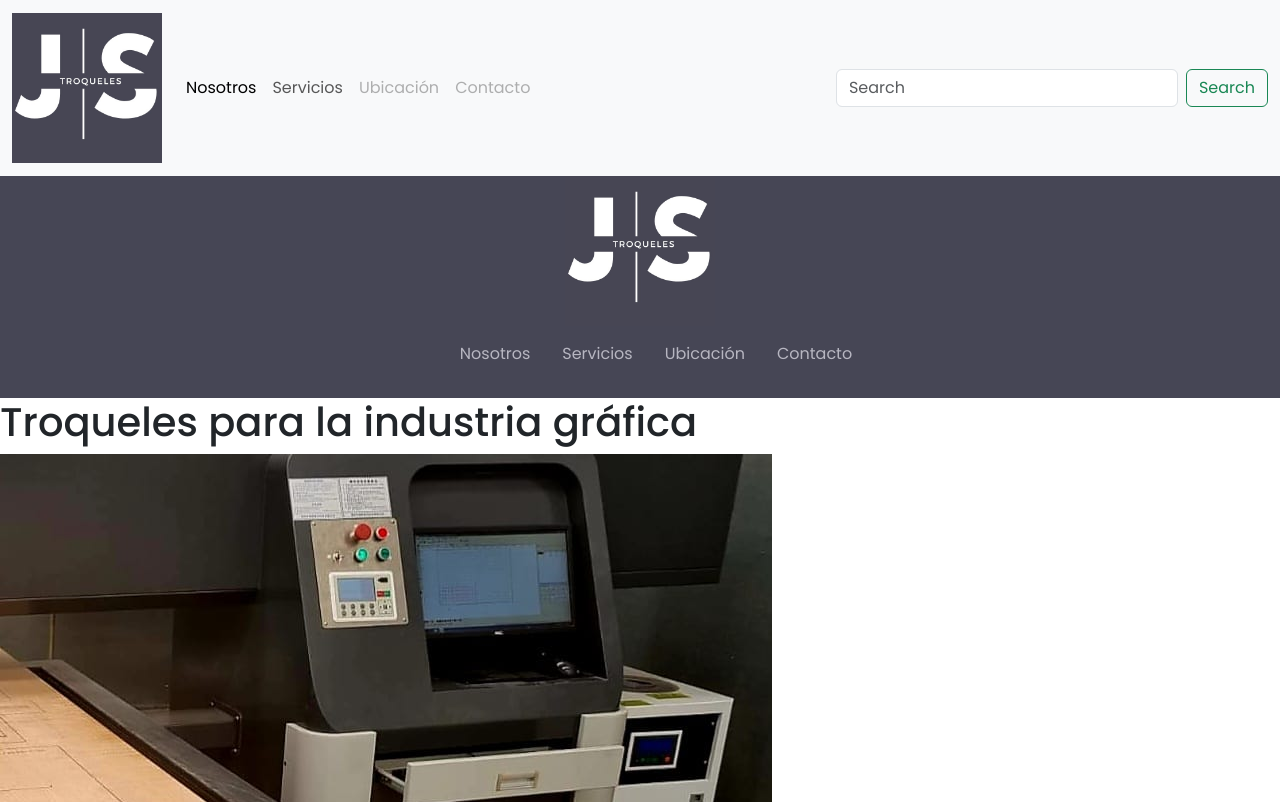
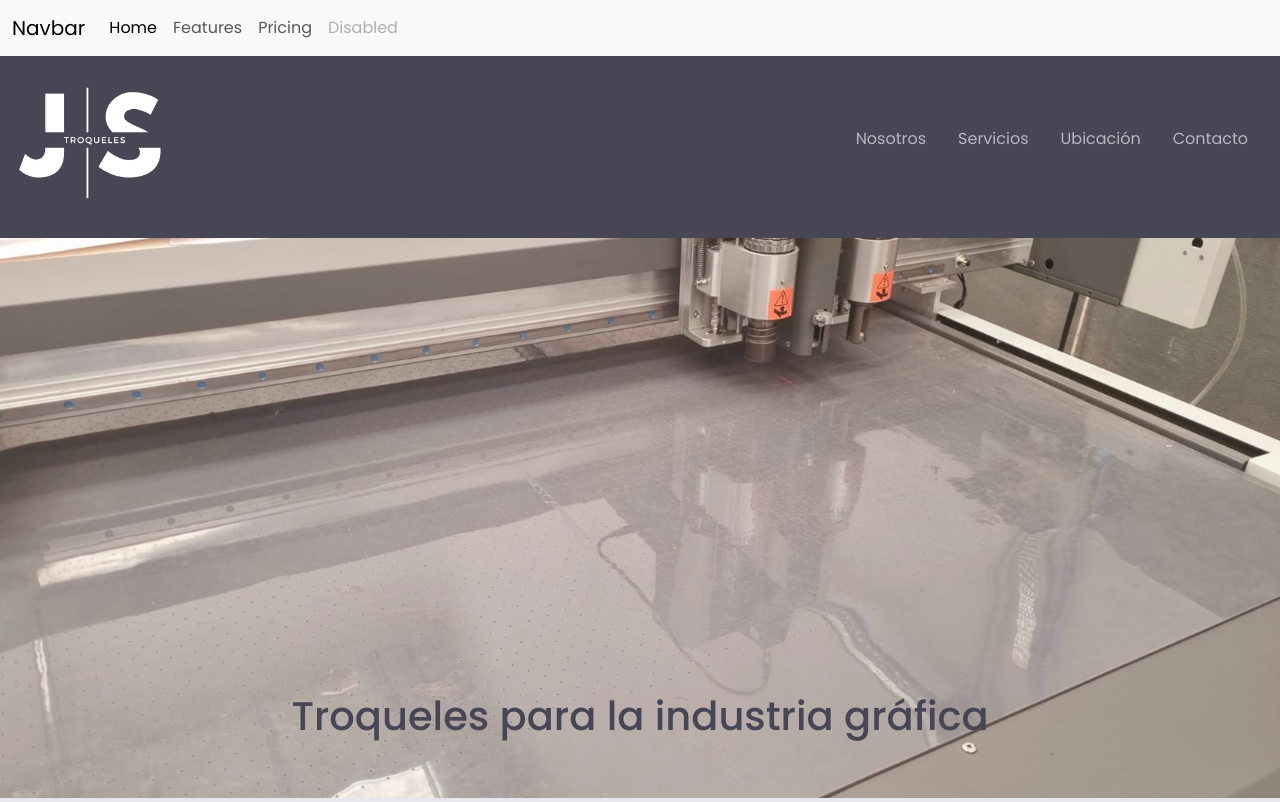
Before and after one commit to CaroRuizP/preentrega3ercaroruizpenayo, a website: page index.html in a window 1280 px wide. Shown: the top 802 px of the page. Drawn offline with nearby package versions, Linux system fonts and the light colour scheme.

Commit message:
sume mas estilos
producto

```diff
--- a/index.html
+++ b/index.html
@@ -16,41 +16,25 @@
 </head>
 
 <body>
-
-        <!--MenuHamburguesa-->
 <div>
-
   <nav class="navbar navbar-expand-lg bg-body-tertiary">
     <div class="container-fluid">
-                  <a class="navbar-brand" href="#"><img src="./recursos/logo-js-gris.jpeg" alt="Logo marca JS" class="img-logo"></a>
-                  <button class="navbar-toggler" type="button" data-bs-toggle="collapse" data-bs-target="#navbarTogglerDemo02" aria-controls="navbarTogglerDemo02" aria-expanded="false" aria-label="Toggle navigation">
+      <a class="navbar-brand" href="#">Navbar</a>
+      <button class="navbar-toggler" type="button" data-bs-toggle="collapse" data-bs-target="#navbarNavAltMarkup" aria-controls="navbarNavAltMarkup" aria-expanded="false" aria-label="Toggle navigation">
         <span class="navbar-toggler-icon"></span>
       </button>
-                  <div class="collapse navbar-collapse" id="navbarTogglerDemo02">
-                    <ul class="navbar-nav me-auto mb-2 mb-lg-0">
-                      <li class="nav-item">
-                        <a class="nav-link active" aria-current="page" href="./secciones/nosotros.html">Nosotros</a>
-                      </li>
-                      <li class="nav-item">
-                        <a class="nav-link" href="./secciones/servicios.html">Servicios</a>
-                      </li>
-                      <li class="nav-item">
-                        <a class="nav-link disabled" href="./secciones/ubicacion.html">Ubicación</a>
-                      </li>
-
-                      <li class="nav-item">
-                        <a class="nav-link disabled" href="./secciones/contacto.html">Contacto</a>
-                      </li>
-
-                    </ul>
-                    <form class="d-flex" role="search">
-                      <input class="form-control me-2" type="search" placeholder="Search" aria-label="Search">
-                      <button class="btn btn-outline-success" type="submit">Search</button>
-                    </form>
+      <div class="collapse navbar-collapse" id="navbarNavAltMarkup">
+        <div class="navbar-nav">
+          <a class="nav-link active" aria-current="page" href="#">Home</a>
+          <a class="nav-link" href="#">Features</a>
+          <a class="nav-link" href="#">Pricing</a>
+          <a class="nav-link disabled">Disabled</a>
+        </div>
       </div>
     </div>
   </nav>
 </div>
+
 
       <header class="header-flex">
         <!-- Logo-->
@@ -136,6 +120,7 @@
 <!--Boostrap-->
 <script src="https://cdn.jsdelivr.net/npm/bootstrap@5.3.0-alpha1/dist/js/bootstrap.bundle.min.js" integrity="sha384-w76AqPfDkMBDXo30jS1Sgez6pr3x5MlQ1ZAGC+nuZB+EYdgRZgiwxhTBTkF7CXvN" crossorigin="anonymous"></script>
 
+
 <!--ANimacion JS-->
 <script src="https://cdn.jsdelivr.net/npm/bootstrap@5.3.0-alpha1/dist/js/bootstrap.min.js" integrity="sha384-mQ93GR66B00ZXjt0YO5KlohRA5SY2XofN4zfuZxLkoj1gXtW8ANNCe9d5Y3eG5eD" crossorigin="anonymous"></script>
 
--- a/scss/main.scss
+++ b/scss/main.scss
@@ -7,6 +7,12 @@ $color-clarito:#EDDFEF;
 
 
 @import './sections/header';
+@import './sections/main';
+@import './sections/nav';
+@import './sections/footer';
+@import './sections/nosotros';
+@import './sections/productos';
+
 
 
 /* colores
```
Also changed, not shown: css/style.css. Lines whose indentation alone changed are shown as unchanged.
